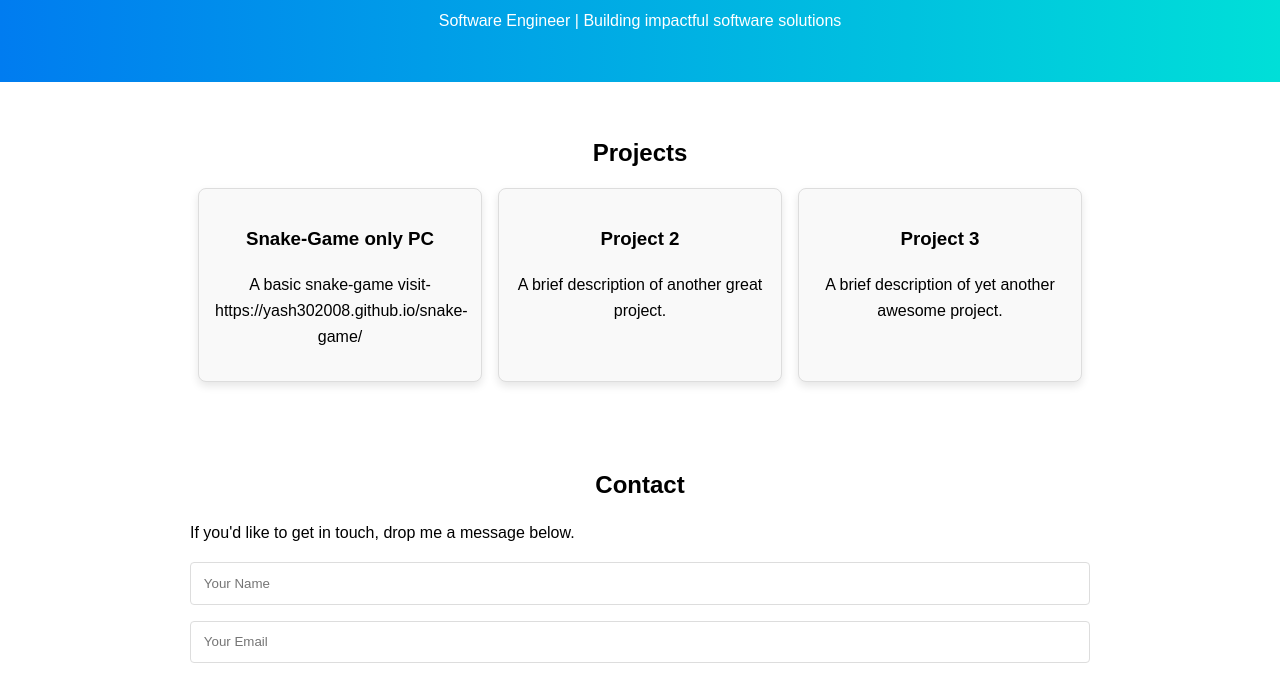
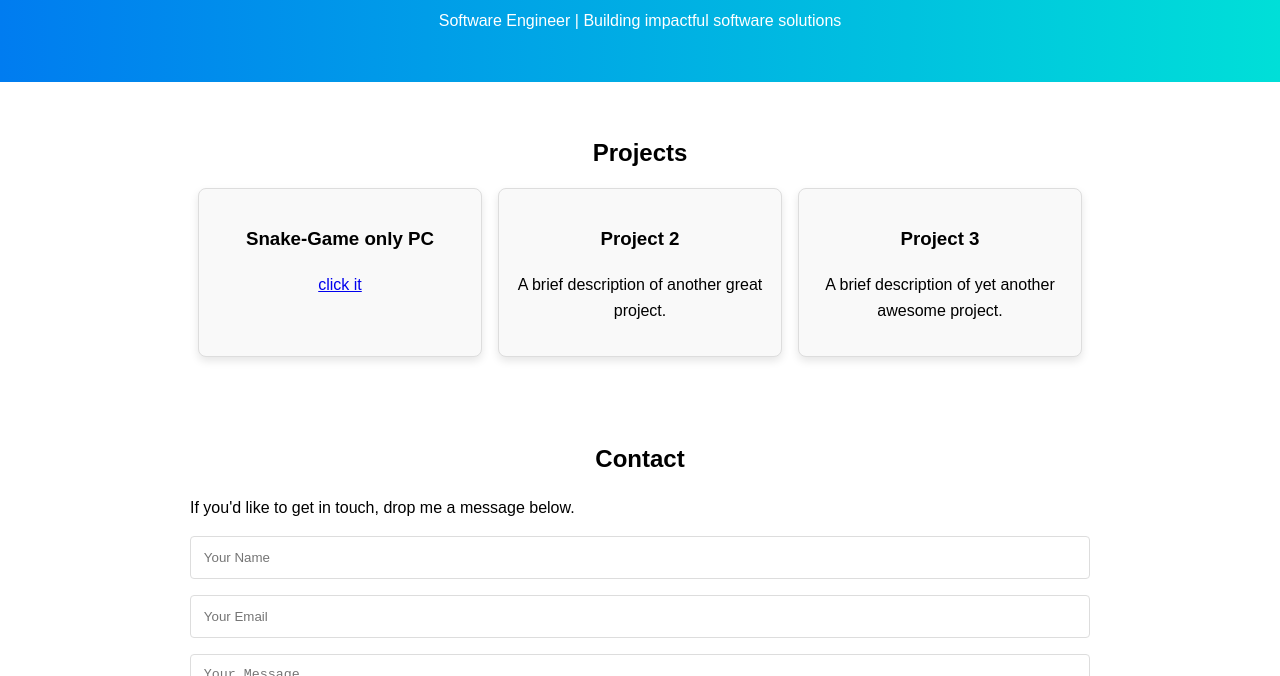
Before and after one commit to yash302008/.com, a plain HTML site: page index.html in a window 1280 px wide. Shown: the part 118-794 px from the top of the page. Drawn offline with Linux system fonts and the light colour scheme; a script that the page names is missing.

Commit message:
Update index.html

```diff
--- a/index.html
+++ b/index.html
@@ -17,7 +17,7 @@
     <div class="project-list">
       <div class="project">
         <h3>Snake-Game only PC </h3>
-        <p>A basic snake-game visit- https://yash302008.github.io/snake-game/</p>
+        <p> <a href="https://yash302008.github.io/snake-game/">click it</a></p>
       </div>
       <div class="project">
         <h3>Project 2</h3>
```
